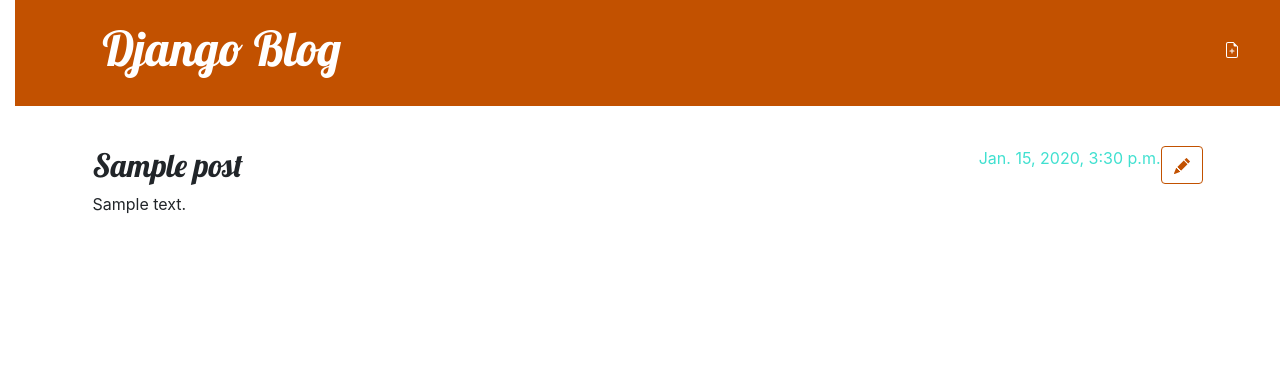
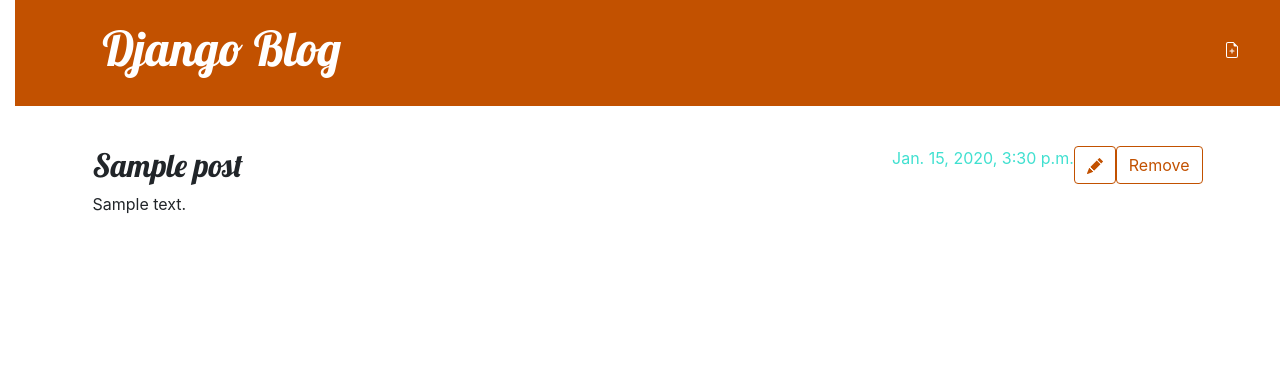
Before and after one commit to nilaymundra/my-first-blog, a Django app: page /post/1/ in a window 1280 px wide. Shown: the top 366 px of the page. Run offline with Django 3.2, Linux system fonts and the light colour scheme; a user stored in the database is signed in; tables that the repository leaves empty hold one stand-in row (values such as "Sample post").

Commit message:
Added Delete and Publish button and also allowed to view posts saved in draft

```diff
--- a/blog/templates/blog/base.html
+++ b/blog/templates/blog/base.html
@@ -14,6 +14,7 @@
             <a href="{% url 'post_new' %}" class="top-menu">
                 {% include './icons/file-earmark-plus.svg' %}
             </a>
+            <a href="{% url 'post_draft_list' %}" class="top-menu"><span class="glyphicon glyphicon-edit"></span></a>
             {% endif %}
           <div class="container">
               <h1><a href="/">Django Blog</a></h1>
--- a/blog/templates/blog/post_detail.html
+++ b/blog/templates/blog/post_detail.html
@@ -3,16 +3,21 @@
 {% block content %}
     <article class="post">
         <aside class="actions">
-            {% if user.is_authenticated %}
-     <a class="btn btn-default" href="{% url 'post_edit' pk=post.pk %}">
+        {% if user.is_authenticated %}
+            <a class="btn btn-default" href="{% url 'post_edit' pk=post.pk %}">
         {% include './icons/pencil-fill.svg' %}
+        <a class="btn btn-default" href="{% url 'post_remove' pk=post.pk %}"><span class="glyphicon glyphicon-remove"></span>Remove</a>
      </a>
 {% endif %}
         </aside>
         {% if post.published_date %}
-            <time class="date">
+            <div class="date">
                 {{ post.published_date }}
-            </time>
+            </div>
+        {% else %}
+            <aside class='actions'>
+                <a class="btn btn-default" href="{% url 'post_publish' pk=post.pk %}">Publish</a>
+            </aside>
         {% endif %}
         <h2>{{ post.title }}</h2>
         <p>{{ post.text|linebreaksbr }}</p>
--- a/blog/urls.py
+++ b/blog/urls.py
@@ -7,4 +7,7 @@
     path('post/<int:pk>/', views.post_detail, name='post_detail'),
     path('post/new/', views.post_new, name='post_new'),
     path('/post/<int:pk>/edit/', views.post_edit, name='post_edit'),
+    path('drafts/', views.post_draft_list, name='post_draft_list'),
+    path('post/<pk>/publish/', views.post_publish, name='post_publish'),
+    path('post/<pk>/remove/', views.post_remove, name='post_remove'),
 ]
--- a/blog/views.py
+++ b/blog/views.py
@@ -21,7 +21,6 @@
         if form.is_valid():
             post = form.save(commit=False)
             post.author = request.user
-            post.published_date = timezone.now()
             post.save()
             return redirect('post_detail', pk=post.pk)
 
@@ -37,7 +36,6 @@
         if form.is_valid():
             post = form.save(commit=False)
             post.author = request.user
-            post.published_date = timezone.now()
             post.save()
             return redirect('post_detail', pk=post.pk)
 
@@ -46,3 +44,17 @@
         form = PostForm(instance=post)
 
     return render(request, 'blog/post_edit.html', {'form': form})
+
+def post_draft_list(request):
+    posts = Post.objects.filter(published_date__isnull=True).order_by('created_date')
+    return render(request, 'blog/post_draft_list.html', {'posts': posts})
+
+def post_publish(request, pk):
+    post = get_object_or_404(Post, pk=pk)
+    post.publish()
+    return redirect('post_detail', pk=pk)
+
+def post_remove(request, pk):
+    post = get_object_or_404(Post, pk=pk)
+    post.delete()
+    return redirect('post_list')
```
Also changed, not shown: blog/templates/blog/post_draft_list.html (added, +15 -0 lines).
